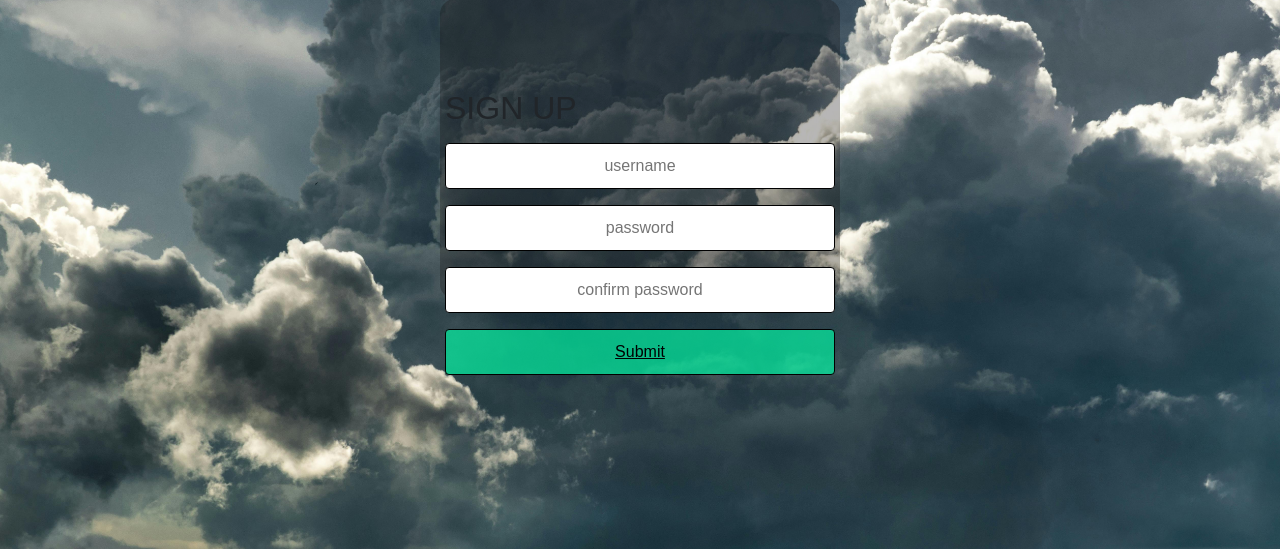
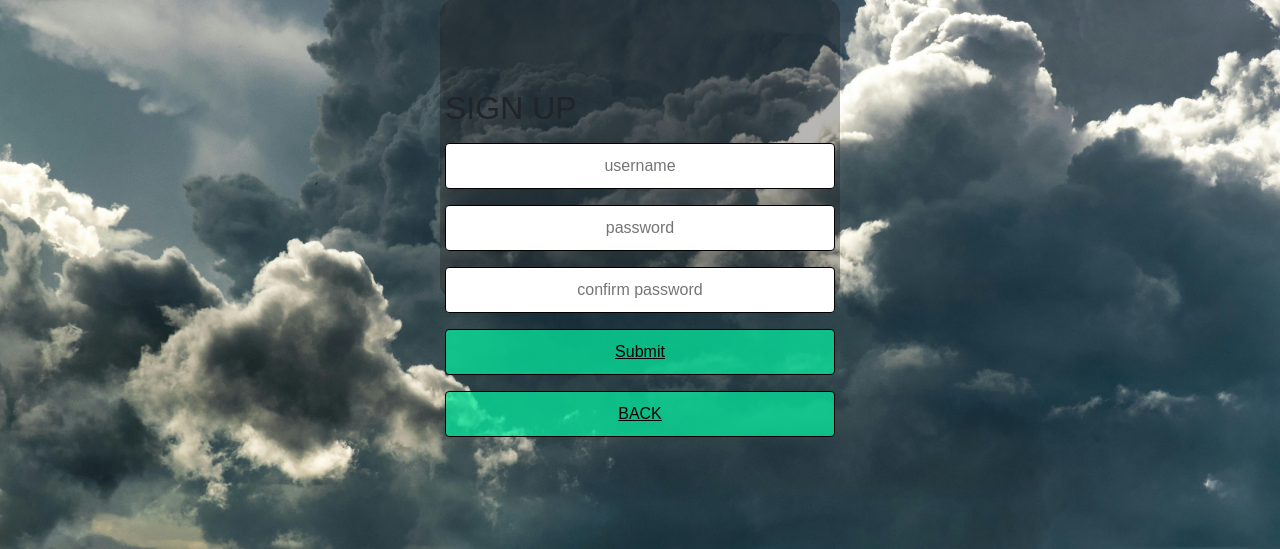
Before and after one commit to shivamsingh1512/Weather-App, a Node server app: page /signup in a window 1280 px wide. Shown: the part 251-800 px from the top of the page. Run offline with Node 20, Linux system fonts and the light colour scheme; some libraries are stand-ins or nearby versions.

Commit message:
added a sign up button to index.ejs

```diff
--- a/views/index.ejs
+++ b/views/index.ejs
@@ -13,9 +13,10 @@
 
     <form class="logindiv">
         <i class="bi bi-person-fill"></i>
-        <input type="username" placeholder="username">
+        <input type="text" placeholder="username">
         <input type="password" placeholder="password">
         <button class="loginbtn">login</button>
+        <a href="/signup" class="loginbtn">SIGN UP</a>
 
     </form>
 </body>
--- a/views/signup.ejs
+++ b/views/signup.ejs
@@ -16,6 +16,7 @@
         <input name="password" type="password" placeholder="password">
         <input name="confpassword" type="password" placeholder="confirm password">
         <button type="submit" class="loginbtn">Submit</button>
+        <a href="/" class="loginbtn">BACK</a>
     </form>
     <script src="https://cdn.jsdelivr.net/npm/bootstrap@5.3.3/dist/js/bootstrap.bundle.min.js" integrity="sha384-YvpcrYf0tY3lHB60NNkmXc5s9fDVZLESaAA55NDzOxhy9GkcIdslK1eN7N6jIeHz" crossorigin="anonymous"></script>
 </body>
```
